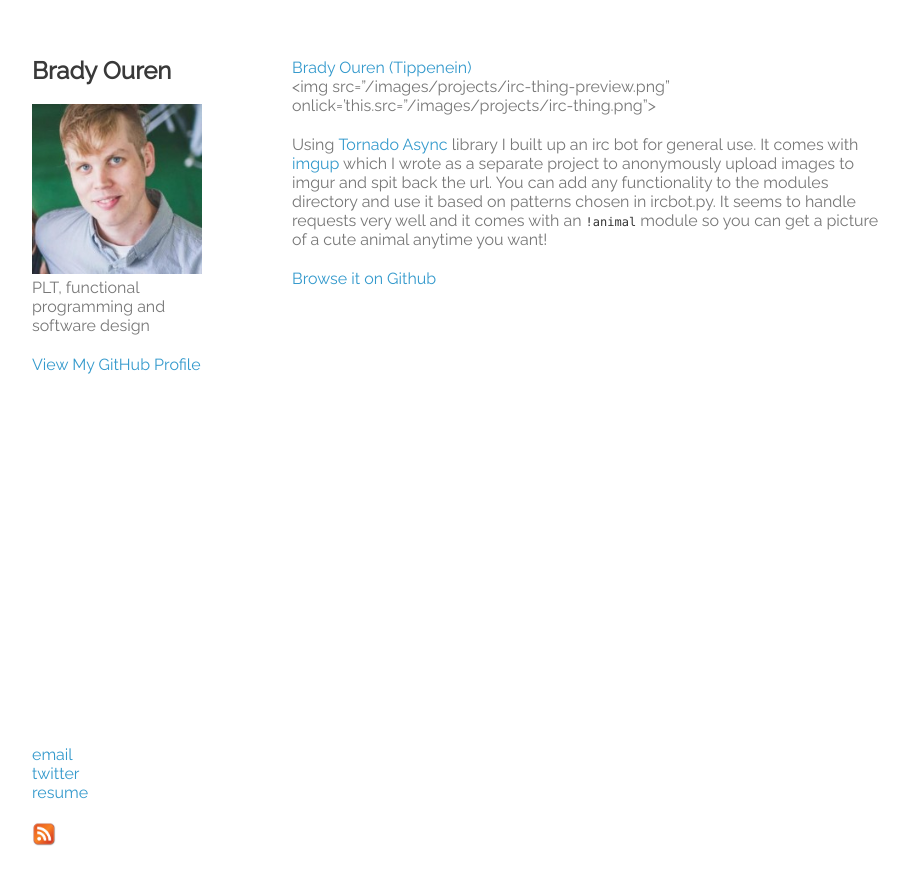
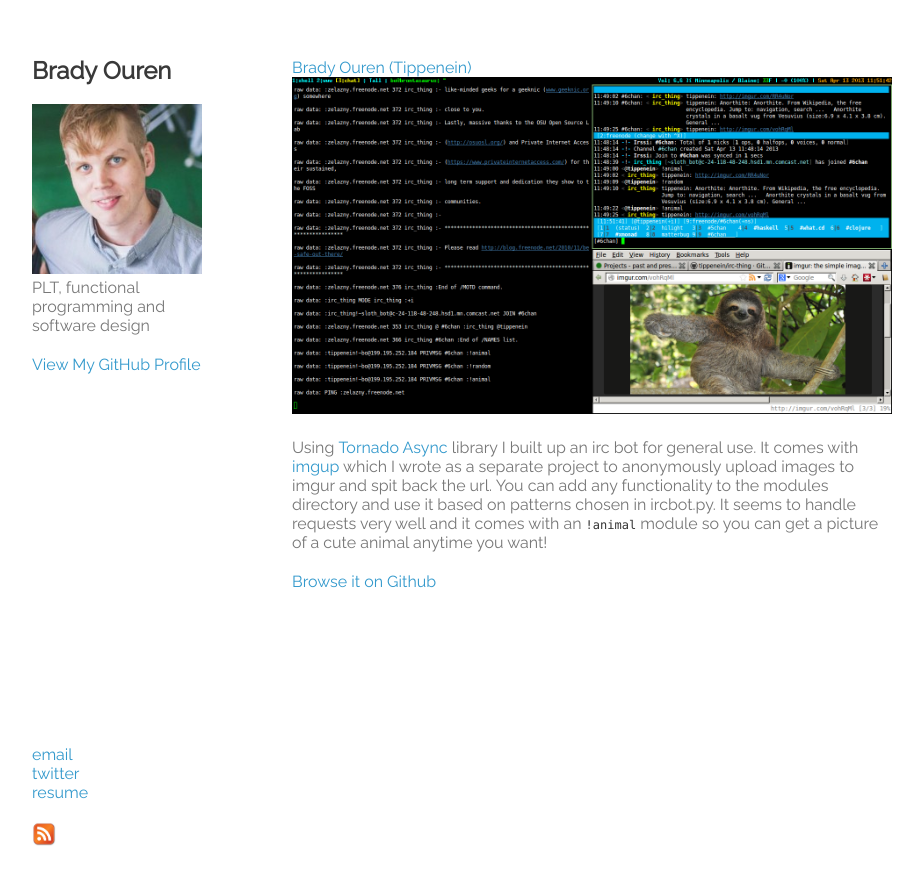
Before and after one commit to tippenein/tippenein.github.io, a Jekyll site: the page built from _projects/tornado-irc-bot.md, in a window 1280 px wide. Shown: the top 885 px of the page, without its empty margins (178-1101 px from the left). Built offline with Jekyll 4.4.1, drawn with Linux system fonts in a browser that asks for light colours.

Commit message:
Revert "on-click images"
This reverts commit db60f9c55fdf3f282c149f842d6c3ce65a7413f1.

```diff
--- a/_projects/tornado-irc-bot.md
+++ b/_projects/tornado-irc-bot.md
@@ -4,7 +4,7 @@ title: Tornado IRC Bot
 name: irc-thing
 ---
 
-<img src="/images/projects/irc-thing-preview.png" onlick='this.src="/images/projects/irc-thing.png">
+<img src="/images/projects/irc-thing.png">
 
 Using [Tornado Async](http://www.tornadoweb.org/en/stable/) library I built up
 an irc bot for general use. It comes with
```
Also changed, not shown: _projects/classroom_finder.md (+1 -1 lines), _projects/haskell_regex_implementation.md (+1 -1 lines), _projects/hink_api.md (+1 -2 lines), _projects/potsfyi-music-streaming.md (+1 -1 lines).
